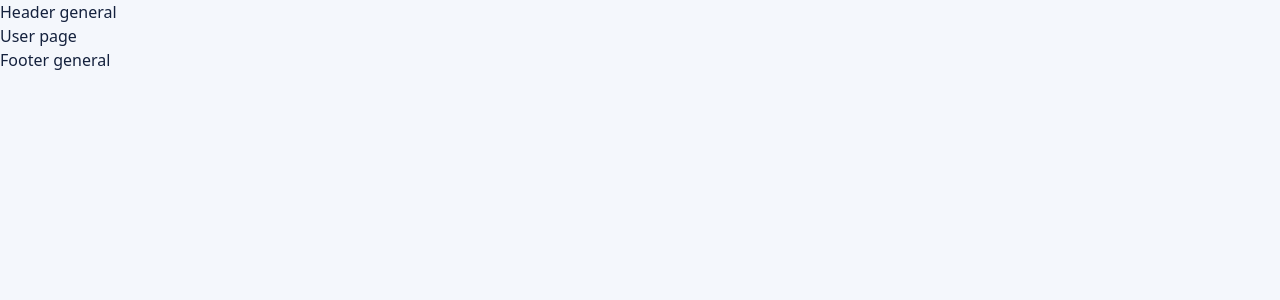
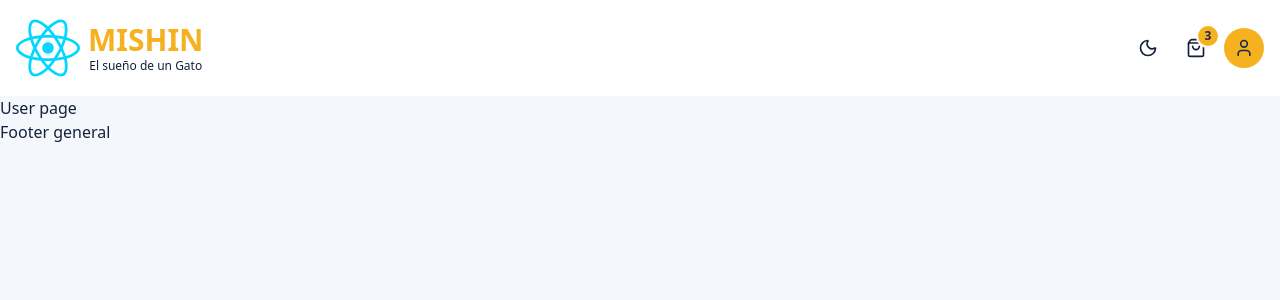
Before and after one commit to jonatan-esprella-lopez/mishi_coffee, a React (Vite) app in the folder mishi-frontend/: page / in a window 1280 px wide. Shown: the top 300 px of the page. Built offline with nearby package versions, Linux system fonts and the light colour scheme.

Commit message:
feat(header): add header with cart badge and profile actions
Add Header component with logo, theme toggle, cart button with item count badge and profile button, and use it in PublicLayout.

```diff
--- /dev/null
+++ b/mishi-frontend/src/components/layout/Header.tsx
@@ -0,0 +1,63 @@
+import { ArrowRightLeft, ShoppingBag, User } from "lucide-react";
+import logo from "../../assets/react.svg"
+import { useState } from "react";
+import { ThemeToggle } from "./ThemeToggle";
+
+export default function Header() {
+    const [isAdmin, setIsAdmin] = useState(false);
+    const [cartCount, setCartCount] = useState(3);
+
+    return (
+        <header className="flex flex-row items-center justify-between gap-4 p-4 bg-surface">
+            <div className="flex flex-row items-center justify-center gap-2">
+                <img className="w-16 h-16" src={logo} alt="Logo de Mishin" />
+                <div className="flex flex-col items-center">
+                    <h1 className="text-primary font-heading text-3xl font-bold">
+                        MISHIN
+                    </h1>
+                    <p className="text-xs font-heading text-foreground">El sueño de un Gato</p>
+                </div>
+            </div>
+
+
+            <div className="flex flex-row items-center justify-center gap-2">
+                <ThemeToggle />
+                {isAdmin ? (
+                    <button
+                        type="button"
+                        onClick={() => setIsAdmin(false)}
+                        className="flex flex-row items-center justify-center gap-2 bg-secondary text-on-secondary hover:bg-secondary-hover active:bg-secondary-pressed transition-colors rounded-pill px-5 py-2"
+                    >
+                        <ArrowRightLeft className="size-5"/>
+                        Admin
+                    </button>
+                ) : (
+                    <button
+                        type="button"
+                        onClick={() => setCartCount((c) => c + 1)}
+                        aria-label={`Carrito, ${cartCount} ${cartCount === 1 ? "artículo" : "artículos"}`}
+                        className="relative grid size-10 place-items-center rounded-pill text-foreground transition-colors hover:bg-secondary-container hover:text-on-secondary-container active:bg-secondary-container-pressed"
+                    >
+                        <ShoppingBag className="size-5" />
+                        {cartCount > 0 && (
+                        <span
+                            aria-hidden="true"
+                            className="absolute -right-0.5 -top-0.5 grid min-w-5 h-5 place-items-center rounded-pill bg-primary px-1 text-xs font-bold leading-none text-on-primary ring-2 ring-surface"
+                        >
+                            {cartCount > 9 ? "9+" : cartCount}
+                        </span>
+                        )}
+                    </button>
+                )}
+                <button
+                    type="button"
+                    onClick={() => setIsAdmin((v) => !v)}
+                    aria-label="Perfil"
+                    className="grid size-10 place-items-center rounded-pill bg-primary text-on-primary transition-colors hover:bg-primary-hover active:bg-primary-pressed"
+                    >
+                    <User className="size-5" />
+                    </button>
+            </div>
+        </header>
+    );
+}
--- a/mishi-frontend/src/layouts/PublicLayout.tsx
+++ b/mishi-frontend/src/layouts/PublicLayout.tsx
@@ -1,9 +1,10 @@
 import { Outlet } from "react-router";
+import Header from "../components/layout/Header";
 
 export default function PublicLayout() {
   return (
     <>
-      <header><h1>Header general</h1></header>
+      <Header/>
       <main><Outlet /></main>
       <footer><h1>Footer general</h1></footer>
     </>
```
